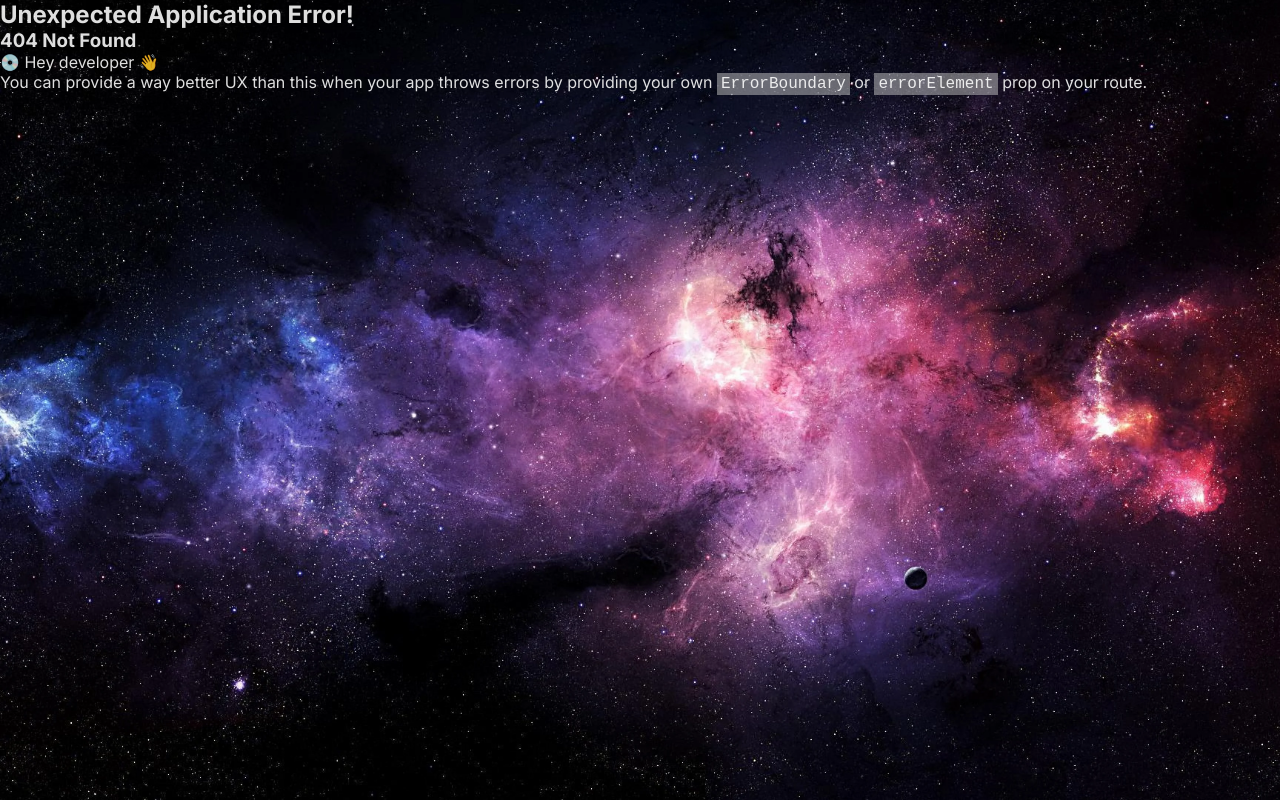
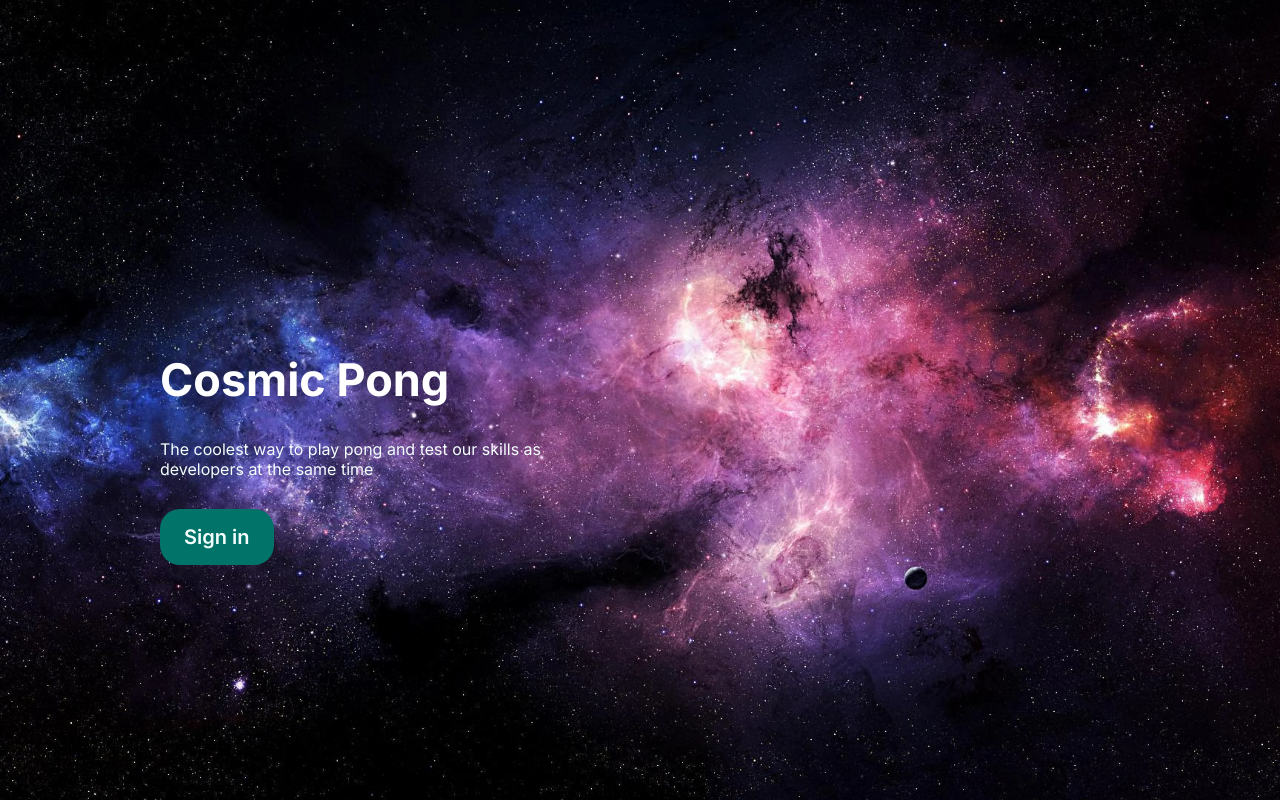
Before and after one commit to eprei/42_ft_transcendence, a React (Vite) app in the folder frontend/: page /tmp in a window 1280 px wide. Before the commit this address had no page. Built offline with nearby package versions, Linux system fonts and the light colour scheme.

Commit message:
added: new page: TmpLogin

```diff
--- a/frontend/src/App.tsx
+++ b/frontend/src/App.tsx
@@ -6,6 +6,7 @@ import MatchHistory from './pages/MatchHistory'
 import GameLauncher from './pages/GameLauncher'
 import Game from './pages/Game'
 import Chat from './pages/Chat'
+import TempLogin from './pages/TempLogin'
 
 const router = createBrowserRouter([
     { path: '/', element: <Welcome /> },
@@ -15,6 +16,7 @@ const router = createBrowserRouter([
     { path: '/launcher', element: <GameLauncher /> },
     { path: '/game', element: <Game /> },
     { path: '/chat', element: <Chat /> },
+    { path: '/tmp', element: <TempLogin /> },
 ])
 
 function App() {
--- /dev/null
+++ b/frontend/src/pages/TempLogin.tsx
@@ -0,0 +1,7 @@
+import MainSection from '../components/welcome/MainSection'
+
+const TempLogin = () => {
+    return <MainSection></MainSection>
+}
+
+export default TempLogin
```
